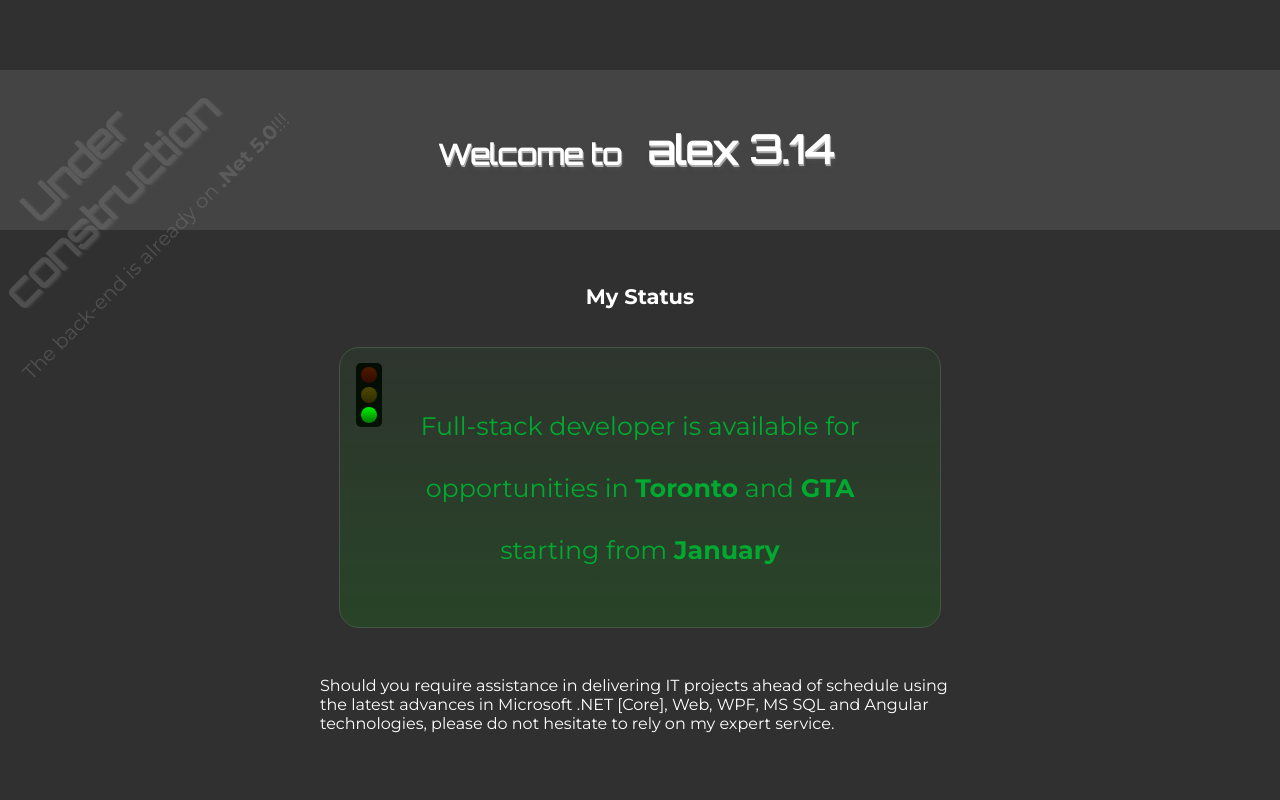
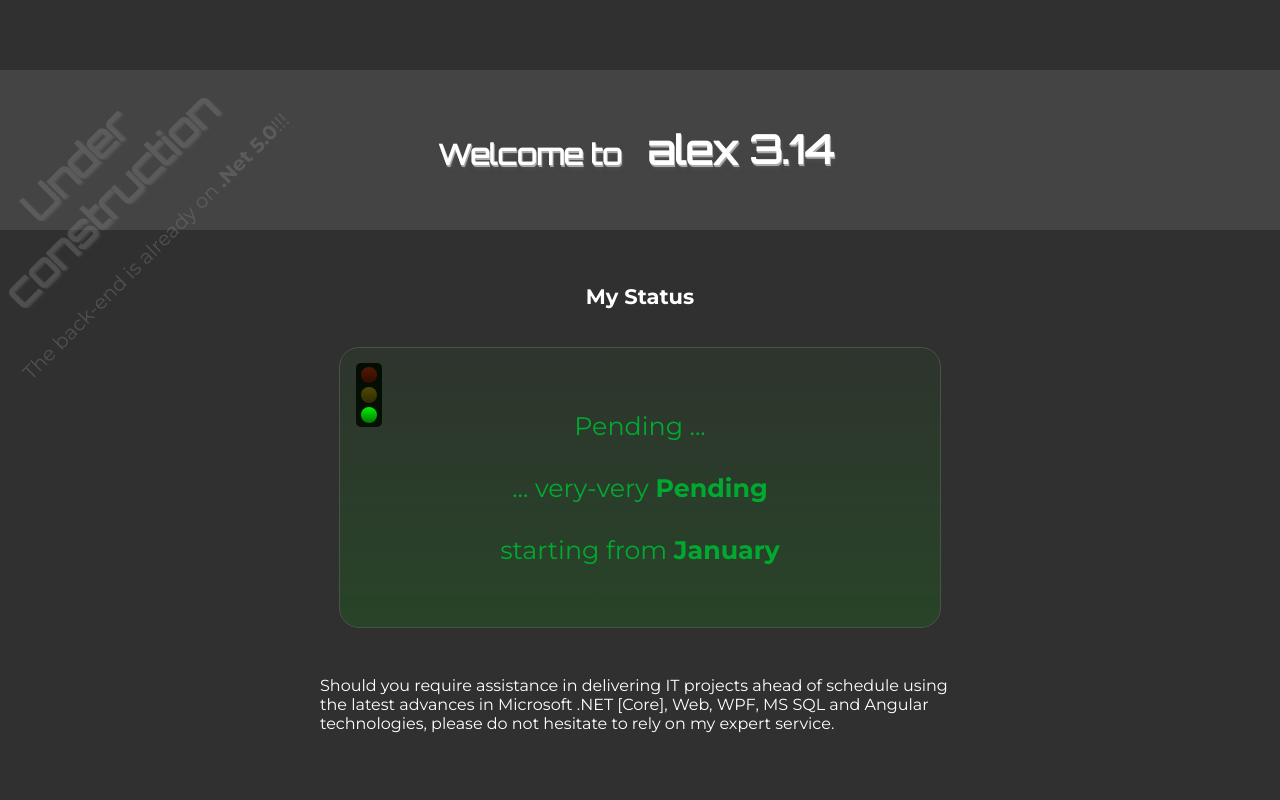
Before and after one commit to alexpisquared/alex-pi, an Angular app in the folder Src/alex-pi/: page / in a window 1280 px wide. Shown: the top 800 px of the page. Built offline with nearby package versions, Linux system fonts and the light colour scheme; no server answers.

Commit message:
Update my-status-open.component.html
Status - to Pending ... very-very.

```diff
--- a/Src/alex-pi/src/app/my/my-status-open/my-status-open.component.html
+++ b/Src/alex-pi/src/app/my/my-status-open/my-status-open.component.html
@@ -41,11 +41,18 @@
           <br /><br />
           In pharetra erat vel vestibulum.
         -->
-        Full-stack developer is available for
+        <!-- Full-stack developer is available for
         <br /><br />
          opportunities in <b>Toronto</b> and <b>GTA</b>
         <br /><br />
+         starting from <b>{{ startDate }}</b>  -->
+
+        Pending ...
+        <br /><br />
+         ... very-very <b>Pending</b>
+        <br /><br />
          starting from <b>{{ startDate }}</b>
+
 
         <br />
         <br />
```
